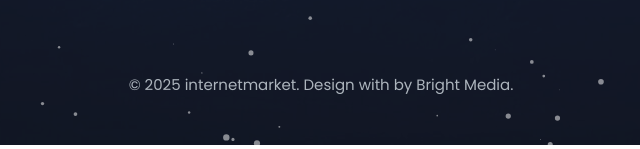
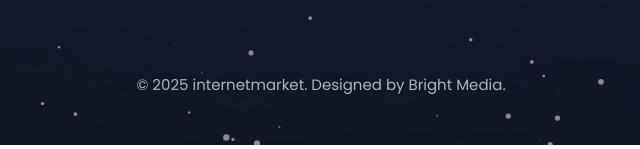
Before and after one commit to Bright-WebHost/internetmarket, a plain HTML site: page index.html in a window 1280 px wide. Shown: the part 655-804 px from the top of the page, 319-959 px from the left. Drawn offline with nearby package versions, Linux system fonts and the light colour scheme.

Commit message:
final commit 2

```diff
--- a/index.html
+++ b/index.html
@@ -51,7 +51,7 @@
                             <!-- <p class="text-white-50 mt-3"><span class="text-danger fw-bold">*</span>Notify me when website is launched</p> -->
                         </div>
                         <div class="text-center footer">
-                            <p class="mb-0 text-reset">© <script>document.write(new Date().getFullYear())</script> internetmarket. Design with by
+                            <p class="mb-0 text-reset">© <script>document.write(new Date().getFullYear())</script> internetmarket. Designed  by
                                 <a href="https://brightmedia.tech/" target="_blank" class="text-reset">Bright Media</a>.
                             </p>
                         </div>
```
Also changed, not shown: 1 other file.
